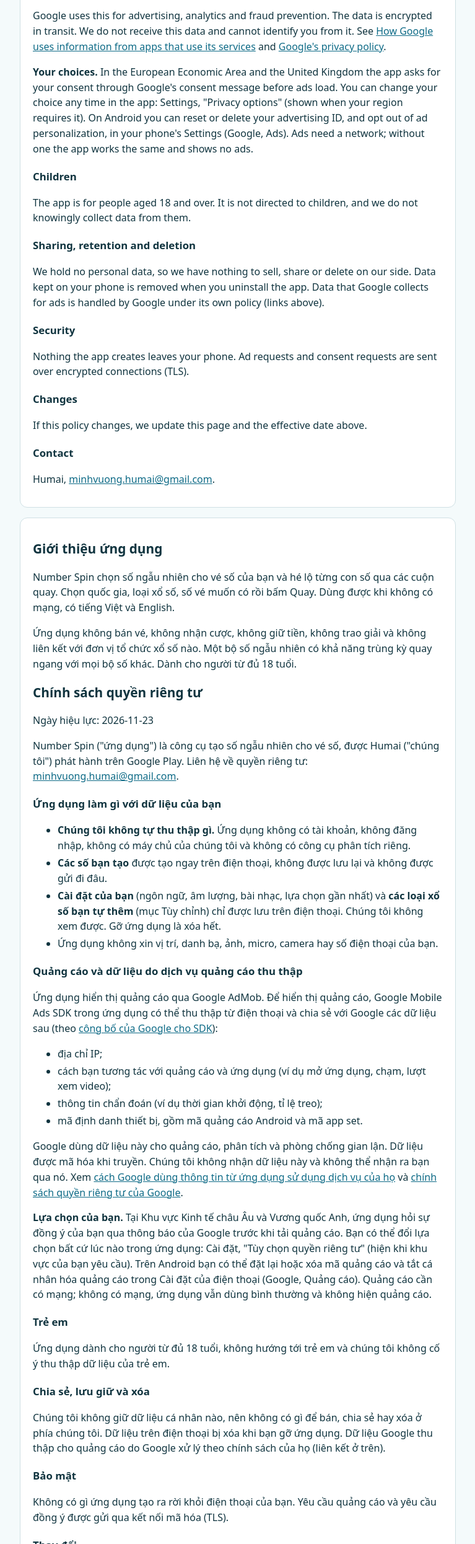
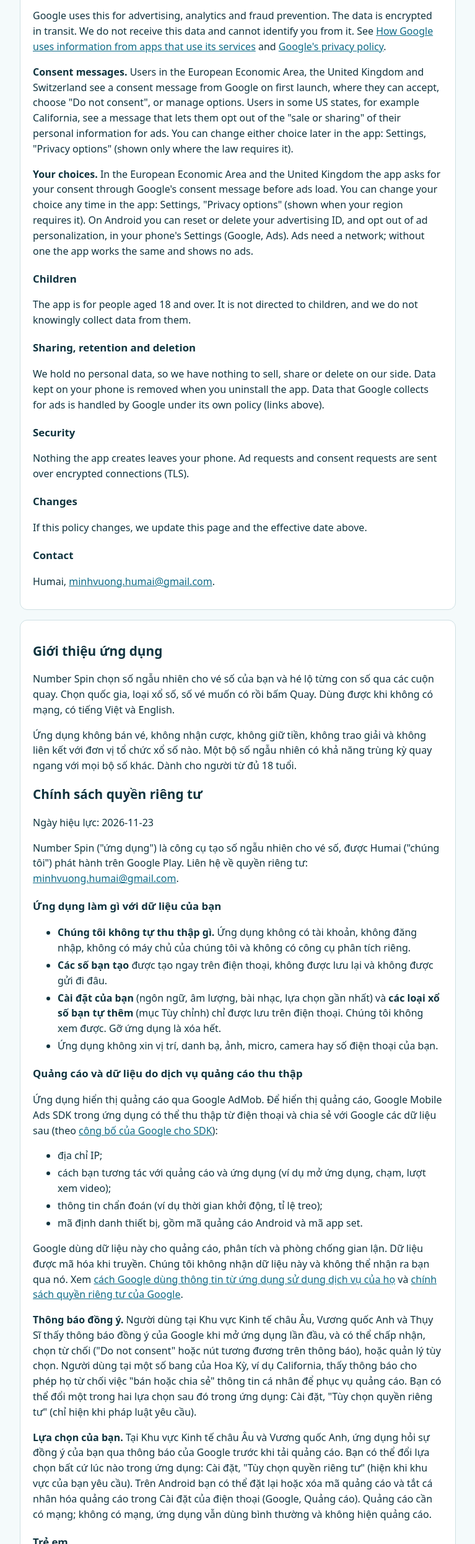
Before and after one commit to minhvuonghumai-creator/minhvuonghumai-creator.github.io, a plain HTML site: page number-spin/index.html in a window 1280 px wide. Shown: the part 1188-3679 px from the top of the page at 62% size, without its empty margins (256-1023 px from the left). Drawn offline with Linux system fonts and the light colour scheme.

Commit message:
number-spin: privacy policy explains EEA/UK and US state consent choices (B25)
Co-Authored-By: Claude Opus 5.5 <noreply@anthropic.com>

```diff
--- a/number-spin/index.html
+++ b/number-spin/index.html
@@ -63,6 +63,11 @@
   receive this data and cannot identify you from it. See
   <a href="https://policies.google.com/technologies/partner-sites">How Google uses information from apps that use its services</a>
   and <a href="https://policies.google.com/privacy">Google's privacy policy</a>.</p>
+  <p><strong>Consent messages.</strong> Users in the European Economic Area, the United Kingdom and Switzerland see a
+  consent message from Google on first launch, where they can accept, choose "Do not consent", or manage options. Users
+  in some US states, for example California, see a message that lets them opt out of the "sale or sharing" of their
+  personal information for ads. You can change either choice later in the app: Settings, "Privacy options" (shown only
+  where the law requires it).</p>
   <p><strong>Your choices.</strong> In the European Economic Area and the United Kingdom the app asks for your consent
   through Google's consent message before ads load. You can change your choice any time in the app: Settings, "Privacy
   options" (shown when your region requires it). On Android you can reset or delete your advertising ID, and opt out of
@@ -116,6 +121,11 @@
   không nhận dữ liệu này và không thể nhận ra bạn qua nó. Xem
   <a href="https://policies.google.com/technologies/partner-sites">cách Google dùng thông tin từ ứng dụng sử dụng dịch vụ của họ</a>
   và <a href="https://policies.google.com/privacy">chính sách quyền riêng tư của Google</a>.</p>
+  <p><strong>Thông báo đồng ý.</strong> Người dùng tại Khu vực Kinh tế châu Âu, Vương quốc Anh và Thụy Sĩ thấy thông báo đồng ý
+  của Google khi mở ứng dụng lần đầu, và có thể chấp nhận, chọn từ chối ("Do not consent" hoặc nút tương đương trên thông
+  báo), hoặc quản lý tùy chọn. Người dùng tại một số bang của Hoa Kỳ, ví dụ California, thấy thông báo cho phép họ từ chối
+  việc "bán hoặc chia sẻ" thông tin cá nhân để phục vụ quảng cáo. Bạn có thể đổi một trong hai lựa chọn sau đó trong ứng
+  dụng: Cài đặt, "Tùy chọn quyền riêng tư" (chỉ hiện khi pháp luật yêu cầu).</p>
   <p><strong>Lựa chọn của bạn.</strong> Tại Khu vực Kinh tế châu Âu và Vương quốc Anh, ứng dụng hỏi sự đồng ý của bạn qua
   thông báo của Google trước khi tải quảng cáo. Bạn có thể đổi lựa chọn bất cứ lúc nào trong ứng dụng: Cài đặt, "Tùy chọn
   quyền riêng tư" (hiện khi khu vực của bạn yêu cầu). Trên Android bạn có thể đặt lại hoặc xóa mã quảng cáo và tắt cá
```
